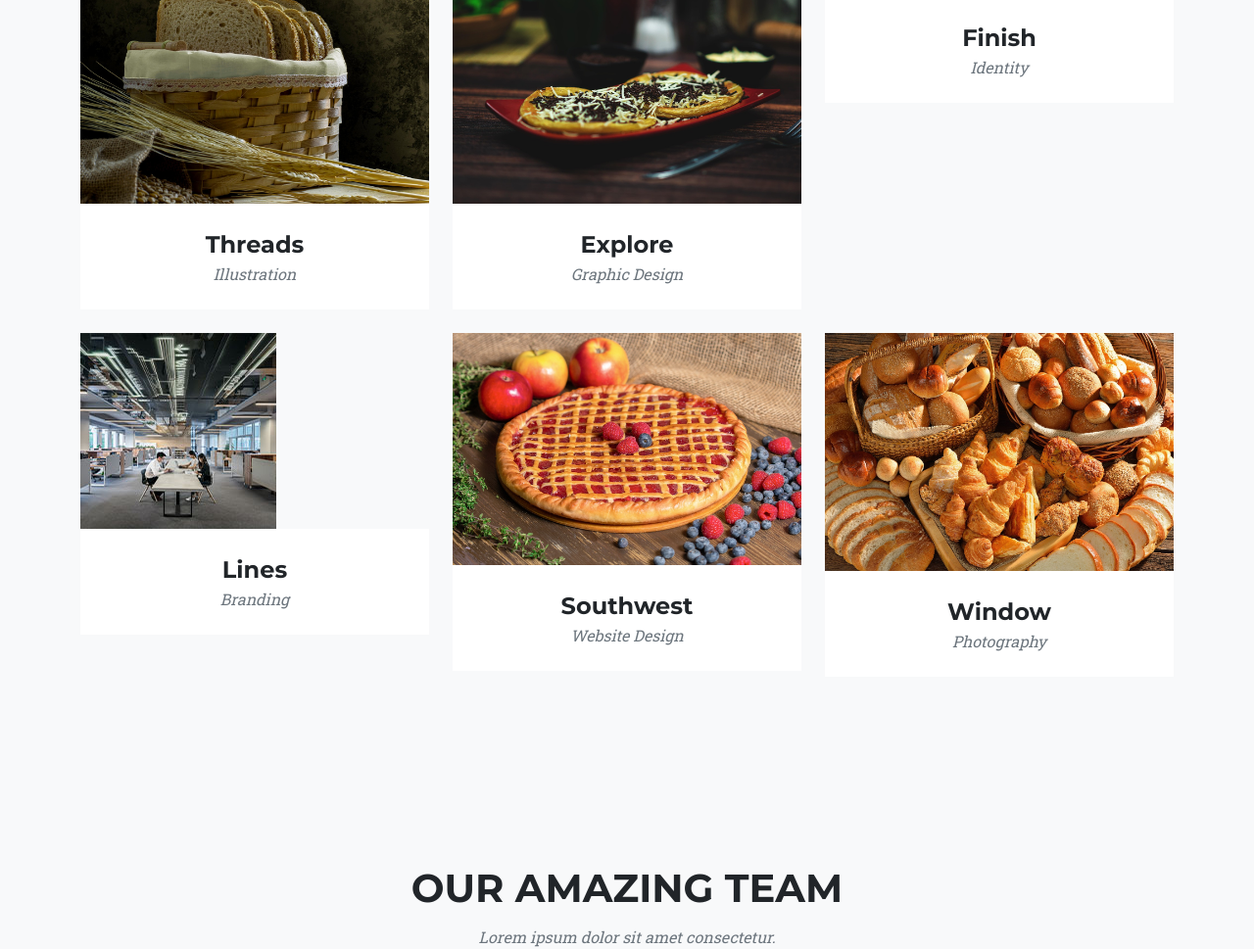
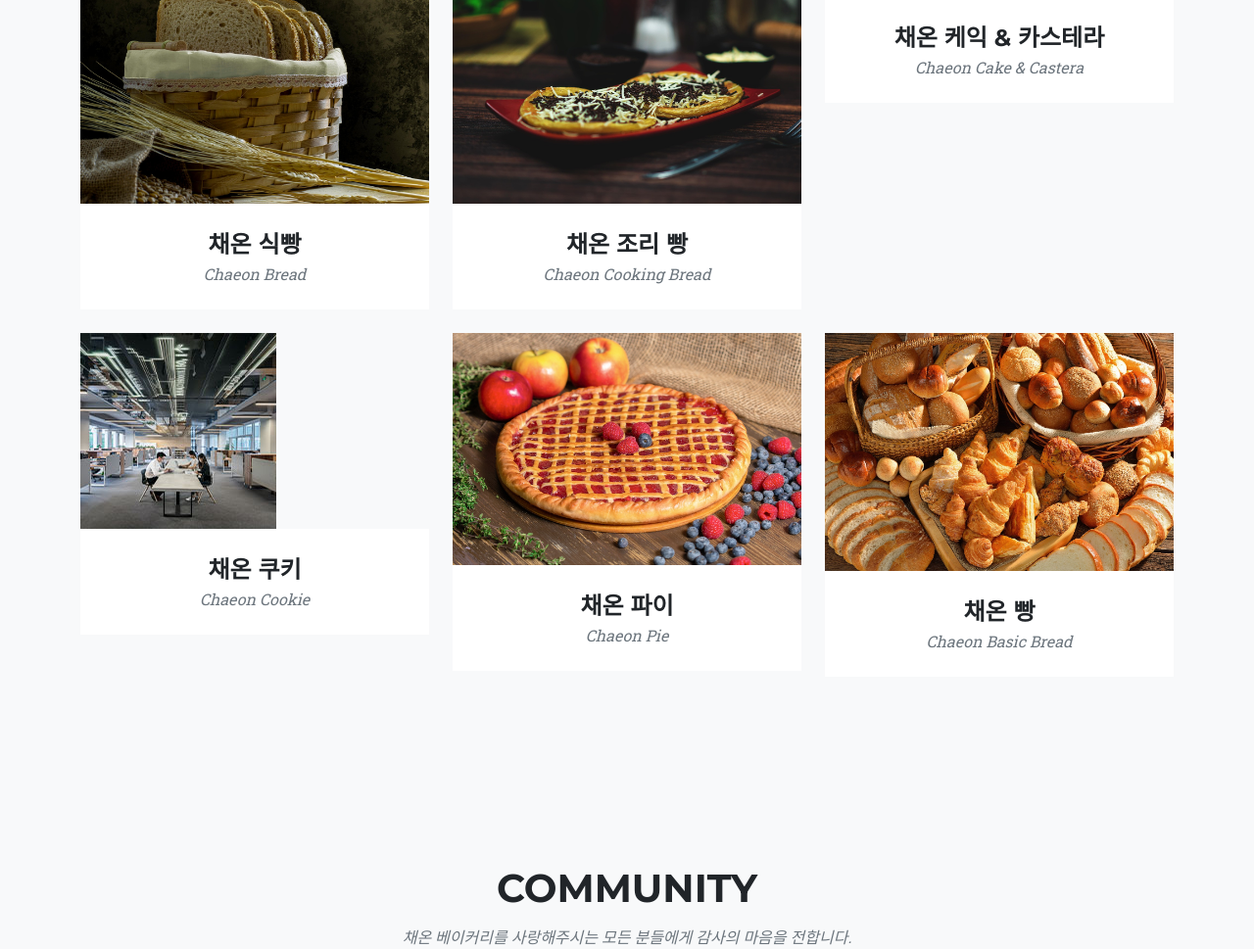
Before and after one commit to doskdkfn/Chaeon-Bakery, a plain HTML site: page index.html in a window 1280 px wide. Shown: the part 2784-3753 px from the top of the page at 98% size. Drawn offline with nearby package versions, Linux system fonts and the light colour scheme; files whose address does not match are found by name.

Commit message:
2025-05-03 Bread & Community

```diff
--- a/index.html
+++ b/index.html
@@ -127,8 +127,8 @@
                                 <img class="img-fluid" src="assets/img/portfolio/1.jpg" alt="..." />
                             </a>
                             <div class="portfolio-caption">
-                                <div class="portfolio-caption-heading">Threads</div>
-                                <div class="portfolio-caption-subheading text-muted">Illustration</div>
+                                <div class="portfolio-caption-heading">채온 식빵</div>
+                                <div class="portfolio-caption-subheading text-muted">Chaeon Bread</div>
                             </div>
                         </div>
                     </div>
@@ -142,8 +142,8 @@
                                 <img class="img-fluid" src="assets/img/portfolio/2.jpg" alt="..." />
                             </a>
                             <div class="portfolio-caption">
-                                <div class="portfolio-caption-heading">Explore</div>
-                                <div class="portfolio-caption-subheading text-muted">Graphic Design</div>
+                                <div class="portfolio-caption-heading">채온 조리 빵</div>
+                                <div class="portfolio-caption-subheading text-muted">Chaeon Cooking Bread</div>
                             </div>
                         </div>
                     </div>
@@ -157,8 +157,8 @@
                                 <img class="img-fluid" src="assets/img/portfolio/3.jpg" alt="..." />
                             </a>
                             <div class="portfolio-caption">
-                                <div class="portfolio-caption-heading">Finish</div>
-                                <div class="portfolio-caption-subheading text-muted">Identity</div>
+                                <div class="portfolio-caption-heading">채온 케익 & 카스테라</div>
+                                <div class="portfolio-caption-subheading text-muted">Chaeon Cake & Castera</div>
                             </div>
                         </div>
                     </div>
@@ -172,8 +172,8 @@
                                 <img class="img-fluid" src="assets/img/portfolio/4.jpg" alt="..." />
                             </a>
                             <div class="portfolio-caption">
-                                <div class="portfolio-caption-heading">Lines</div>
-                                <div class="portfolio-caption-subheading text-muted">Branding</div>
+                                <div class="portfolio-caption-heading">채온 쿠키</div>
+                                <div class="portfolio-caption-subheading text-muted">Chaeon Cookie</div>
                             </div>
                         </div>
                     </div>
@@ -187,8 +187,8 @@
                                 <img class="img-fluid" src="assets/img/portfolio/5.jpg" alt="..." />
                             </a>
                             <div class="portfolio-caption">
-                                <div class="portfolio-caption-heading">Southwest</div>
-                                <div class="portfolio-caption-subheading text-muted">Website Design</div>
+                                <div class="portfolio-caption-heading">채온 파이</div>
+                                <div class="portfolio-caption-subheading text-muted">Chaeon Pie</div>
                             </div>
                         </div>
                     </div>
@@ -202,8 +202,8 @@
                                 <img class="img-fluid" src="assets/img/portfolio/6.jpg" alt="..." />
                             </a>
                             <div class="portfolio-caption">
-                                <div class="portfolio-caption-heading">Window</div>
-                                <div class="portfolio-caption-subheading text-muted">Photography</div>
+                                <div class="portfolio-caption-heading">채온 빵</div>
+                                <div class="portfolio-caption-subheading text-muted">Chaeon Basic Bread</div>
                             </div>
                         </div>
                     </div>
@@ -215,8 +215,8 @@
         <section class="page-section bg-light" id="team">
             <div class="container">
                 <div class="text-center">
-                    <h2 class="section-heading text-uppercase">Our Amazing Team</h2>
-                    <h3 class="section-subheading text-muted">Lorem ipsum dolor sit amet consectetur.</h3>
+                    <h2 class="section-heading text-uppercase">Community</h2>
+                    <h3 class="section-subheading text-muted">채온 베이커리를 사랑해주시는 모든 분들에게 감사의 마음을 전합니다.</h3>
                 </div>
                 <div class="row">
                     <div class="col-lg-4">
```
